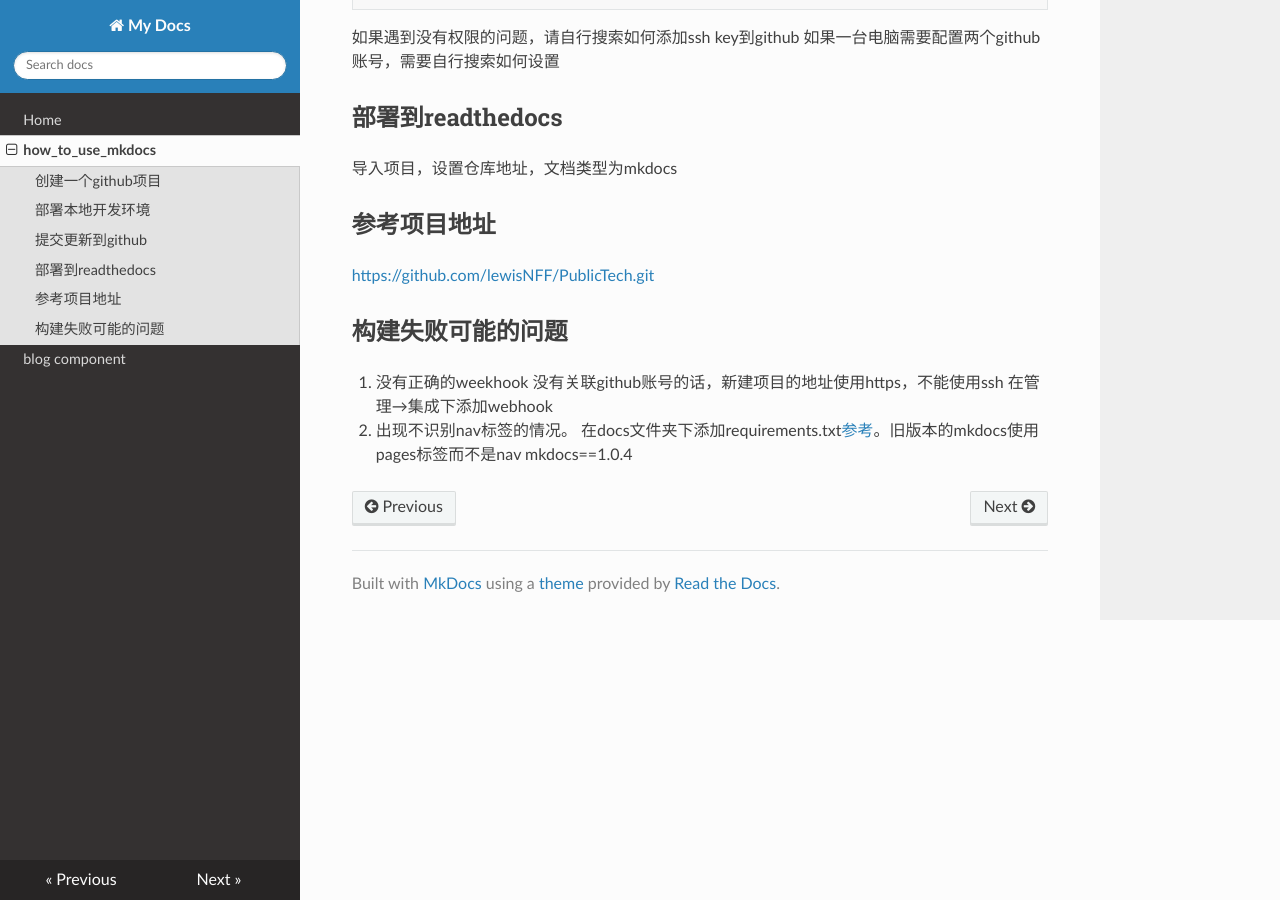
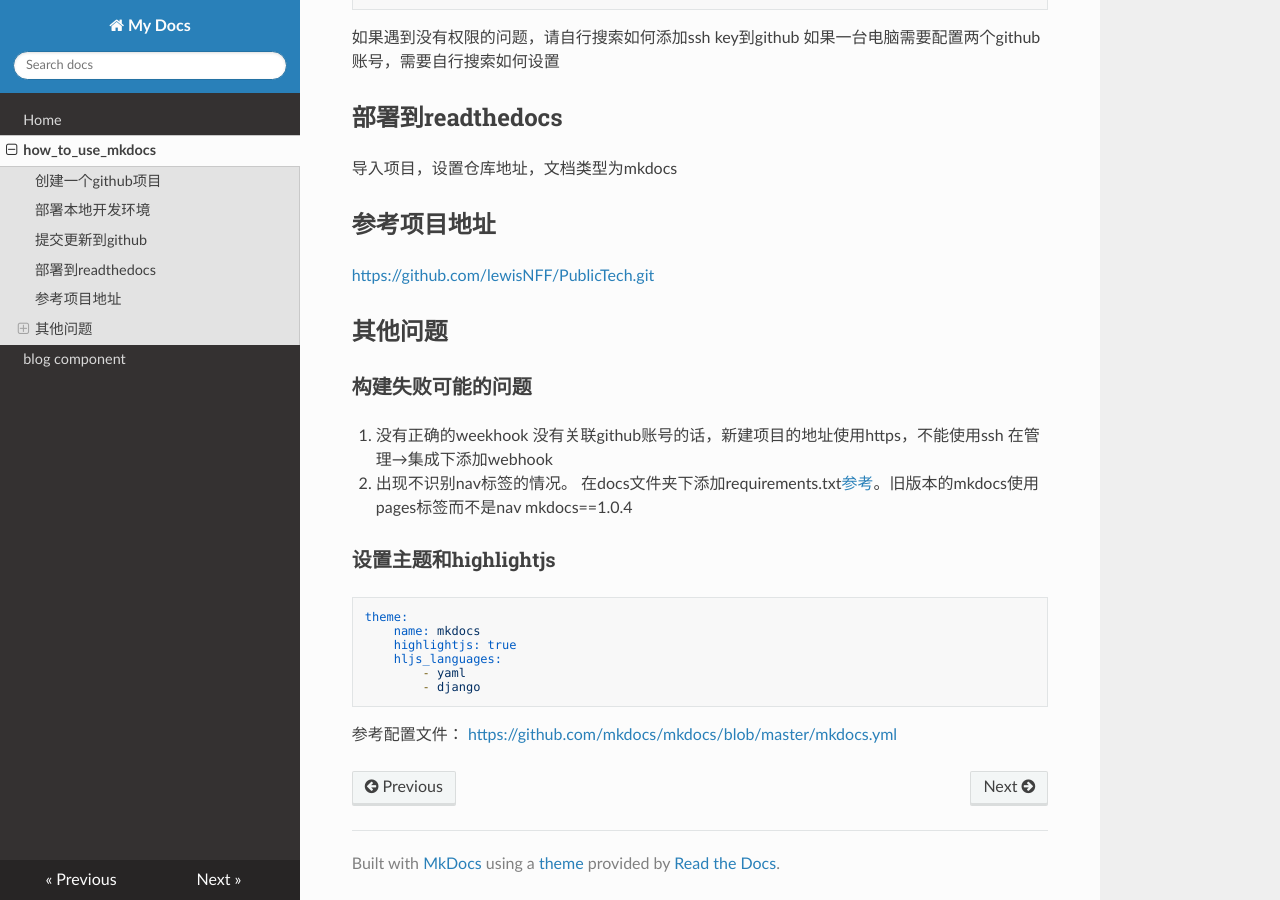
Before and after one commit to lewisNFF/PublicNetTech, an MkDocs documentation site: the page built from docs/use_mkdocs.md, in a window 1280 px wide and 900 px high, scrolled down 1420 px. Built offline with MkDocs 1.6.1, drawn with Linux system fonts in a browser that asks for light colours; nearby versions of some CDN libraries.

Commit message:
example of config theme and highlightjs

````diff
--- a/docs/use_mkdocs.md
+++ b/docs/use_mkdocs.md
@@ -62,10 +62,25 @@ git push origin master
 导入项目，设置仓库地址，文档类型为mkdocs
 ## 参考项目地址
 [https://github.com/lewisNFF/PublicTech.git](https://github.com/lewisNFF/PublicTech.git)
-## 构建失败可能的问题
+## 其他问题
+
+### 构建失败可能的问题
+
 1. 没有正确的weekhook
 没有关联github账号的话，新建项目的地址使用https，不能使用ssh
 在管理→集成下添加webhook
 2. 出现不识别nav标签的情况。
 在docs文件夹下添加requirements.txt[参考](https://github.com/lewisNFF/PublicTech/blob/master/docs/requirements.txt)。旧版本的mkdocs使用pages标签而不是nav
 mkdocs==1.0.4
+
+### 设置主题和highlightjs
+```yaml
+theme:
+    name: mkdocs
+    highlightjs: true
+    hljs_languages:
+        - yaml
+        - django
+```
+参考配置文件：
+[https://github.com/mkdocs/mkdocs/blob/master/mkdocs.yml](https://github.com/mkdocs/mkdocs/blob/master/mkdocs.yml)
````
